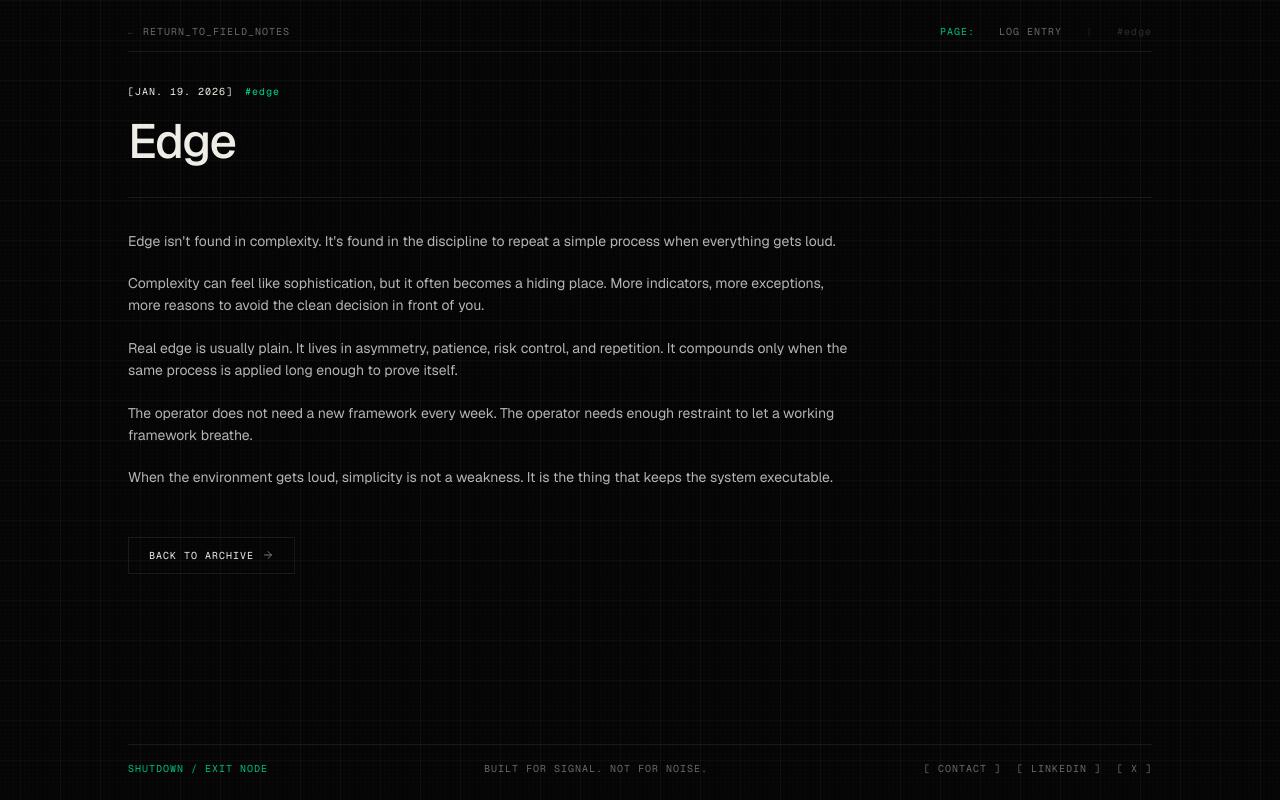
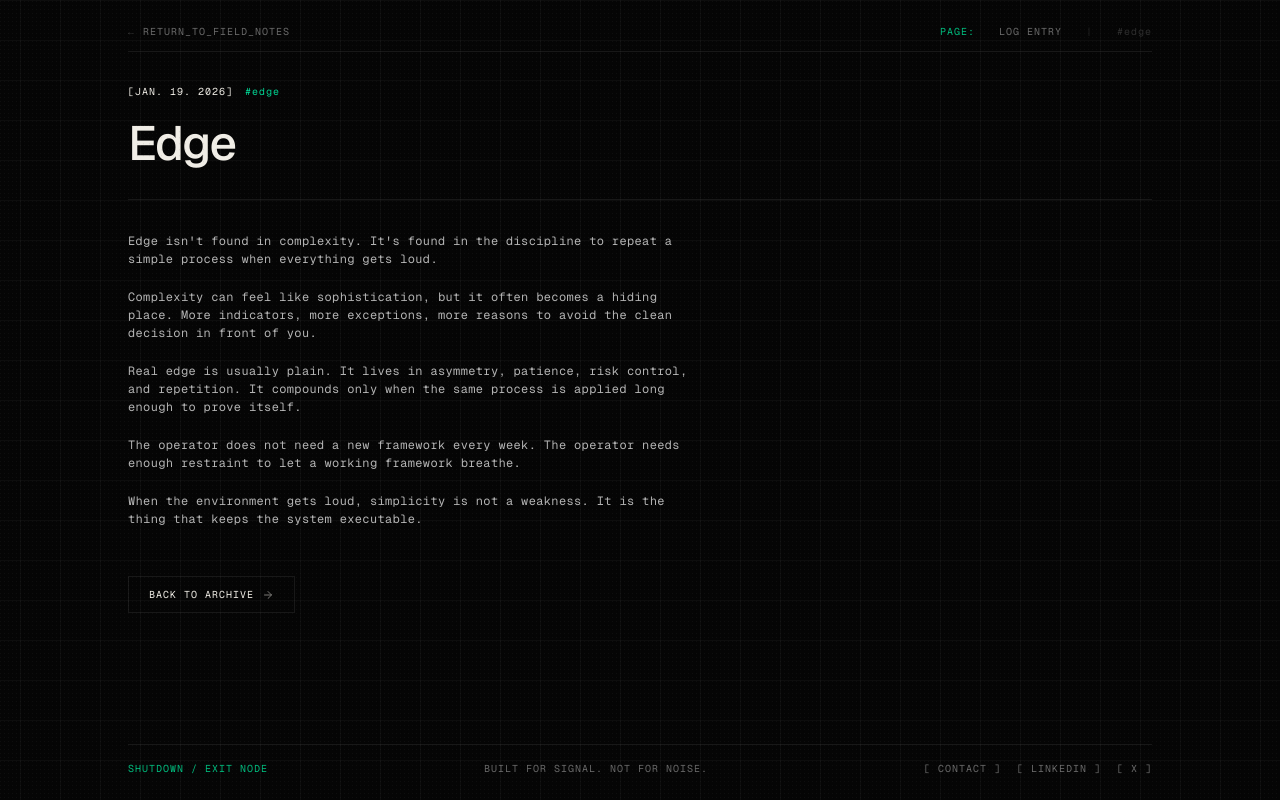
Before and after one commit to jchizick/System-Designer.-Market-Operator, a React (Vite) app: page /field-notes/2026-01-19-edge in a window 1280 px wide. Built offline with nearby package versions, Linux system fonts and the light colour scheme.

Commit message:
Update FieldNoteModal, MarkdownNoteContent, and styles

```diff
--- a/src/components/FieldNoteModal.tsx
+++ b/src/components/FieldNoteModal.tsx
@@ -113,7 +113,7 @@ export function FieldNoteModal({ note, onClose }: FieldNoteModalProps) {
               </span>
               <span className="min-w-0 break-words text-mono-xs text-emerald-400">#{note.tag}</span>
             </div>
-            <h2 id={titleId} className="text-heading-lg max-w-full break-words">
+            <h2 id={titleId} className="text-heading-lg font-pixel max-w-full break-words">
               {note.title}
             </h2>
           </div>
--- a/src/components/MarkdownNoteContent.tsx
+++ b/src/components/MarkdownNoteContent.tsx
@@ -60,7 +60,7 @@ export function MarkdownNoteContent({ content }: { content: string }) {
         }
 
         return (
-          <p key={index} className="text-body-base text-white/70 max-w-[720px] break-words">
+          <p key={index} className="text-mono-sm text-white/70 max-w-[80ch] break-words">
             {renderInlineMarkdown(block)}
           </p>
         );
--- a/src/index.css
+++ b/src/index.css
@@ -269,7 +269,7 @@
 
   /* Typography Scale — Prose */
   .text-display {
-    @apply text-[38px] sm:text-[48px] font-medium tracking-[-0.03em] leading-[0.95] text-text-primary;
+    @apply text-[38px] sm:text-[48px] font-medium tracking-[-0.03em] leading-[1] text-text-primary;
   }
 
   .text-heading-lg {
```
